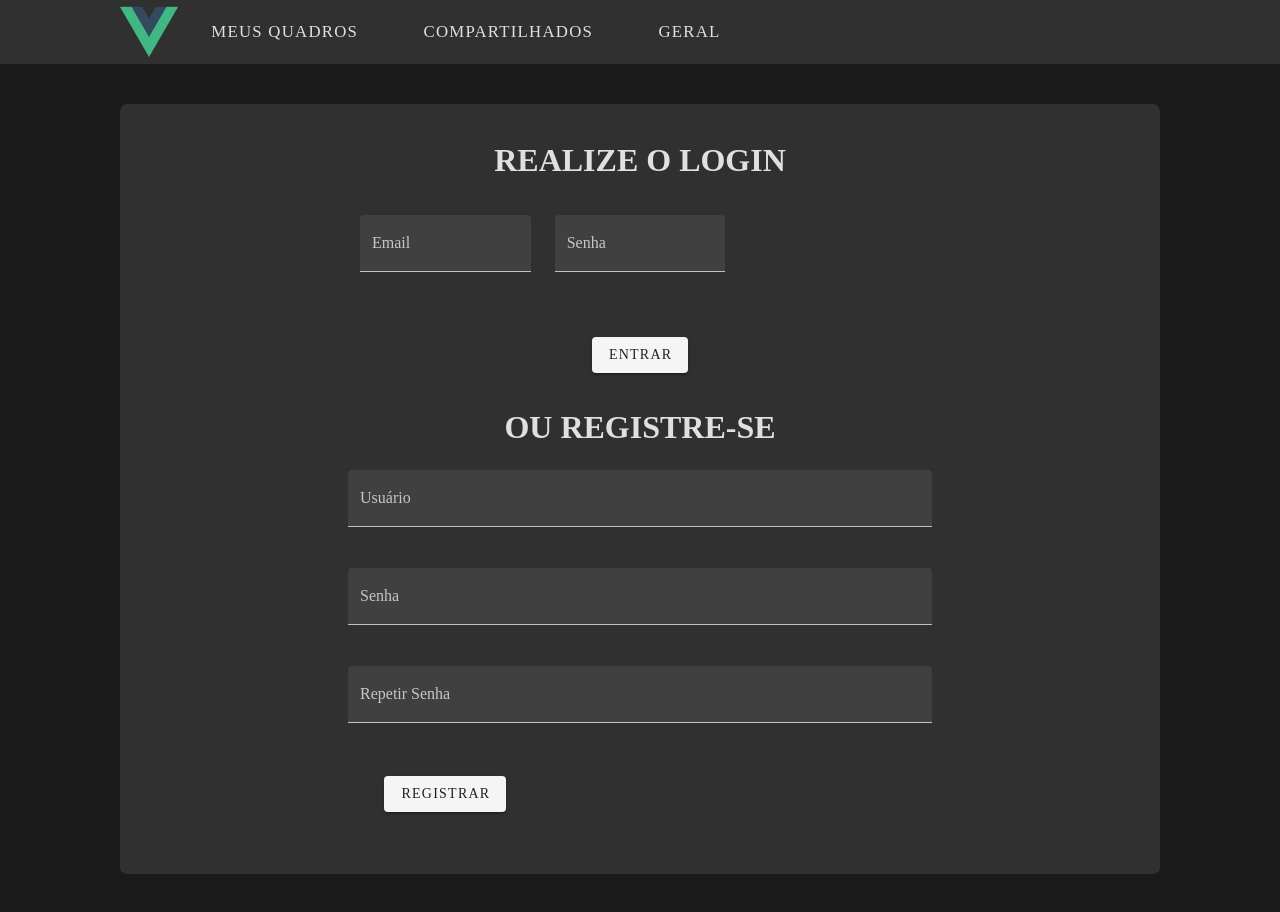
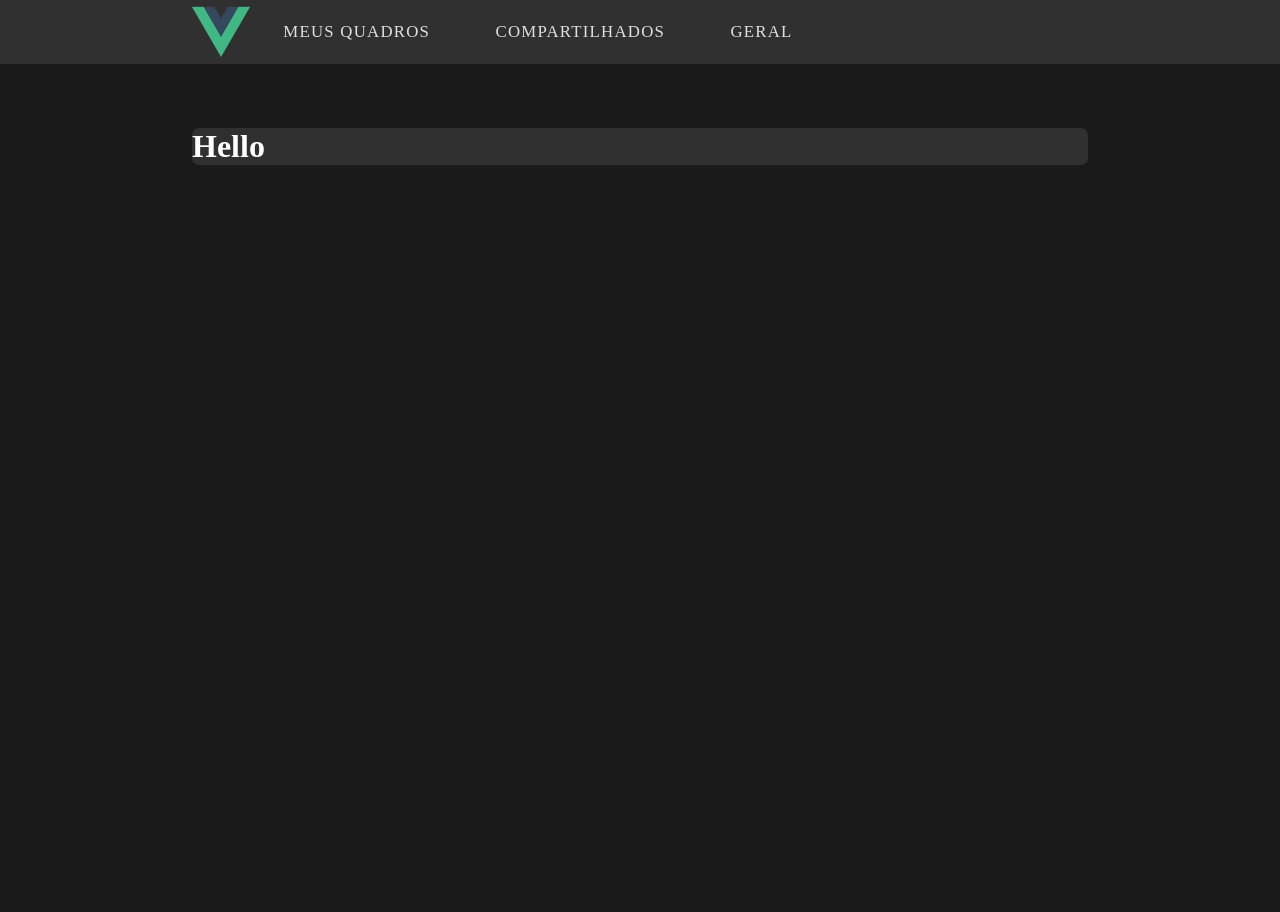
Before and after one commit to DSW-Projeto/frontend, a Vue app in the folder frontend/: page / in a window 1280 px wide. After the commit the page ends 800 px from the top, so only its background shows below. Built offline with nearby package versions, Linux system fonts and the light colour scheme.

Commit message:
Roteamento inicial

```diff
--- a/frontend/src/App.vue
+++ b/frontend/src/App.vue
@@ -2,7 +2,8 @@
   <div id="app">
     <NavBar />
     <div class="appcontainer">
-      <LoginC />
+      <LoginC v-if="existe"/>
+      <router-view></router-view>
     </div>
   </div>
 </template>
@@ -14,8 +15,15 @@ export default {
   name: 'App',
   components: {
     NavBar, LoginC
+  },
+  data(){
+    return{
+      existe:false,
+    }
   }
 }
+
+
 </script>
 
 <style>
@@ -32,7 +40,13 @@ body {
 
 .appcontainer{
   background-color: var(--background);
-  margin: 5vh 15vh 5vh 15vh;
+  margin: 5vw 15vw 5vw 15vw;
   border-radius: 7px;
 }
+
+@media(max-width: 600px){
+  .appcontainer{
+    background-color: black;
+  }
+}
 </style>
--- a/frontend/src/components/HelloWorld.vue
+++ b/frontend/src/components/HelloWorld.vue
@@ -1,20 +1,20 @@
 <template>
   <div class="hello">
-    <h1>{{ msg }}</h1>
+    <h1>Hello</h1>
   </div>
 </template>
 
 <script>
 export default {
-  name: 'HelloWorld',
-  props: {
-    msg: String
-  }
+  name: 'HelloWorld'
 }
 </script>
 
 <!-- Add "scoped" attribute to limit CSS to this component only -->
 <style scoped>
+h1{
+  color:white;
+}
 h3 {
   margin: 40px 0 0;
 }
--- a/frontend/src/components/LoginC.vue
+++ b/frontend/src/components/LoginC.vue
@@ -6,11 +6,11 @@
         <v-form v-model="valid">
           <v-container>
             <v-row>
-              <v-col cols="12" sm="6" md="4">
+              <v-col cols="12" sm="6" md="6">
                 <v-text-field dark autocomplete="null" no-autocomplete placeholder="exemplo@mail.com" label="Email"
                   filled :rules="emailRules" required></v-text-field>
               </v-col>
-              <v-col cols="12" sm="6" md="4">
+              <v-col cols="12" sm="6" md="6">
                 <v-text-field dark filled v-model="firstname" :rules="nameRules" placeholder="Senha" label="Senha"
                   required></v-text-field>
               </v-col>
@@ -36,7 +36,7 @@
                 label="Repetir Senha" required></v-text-field>
             </v-row>
             <v-row>
-              <v-col cols="12" sm="6" md="4" align="center"><v-btn>REGISTRAR</v-btn></v-col>
+              <v-col><v-btn>REGISTRAR</v-btn></v-col>
             </v-row>
           </v-container>
         </v-form>
--- a/frontend/src/components/shared/Nav-bar.vue
+++ b/frontend/src/components/shared/Nav-bar.vue
@@ -25,12 +25,12 @@ export default {
 }
 .nav {
     padding: 3px;
-    padding-left: 15vh;
+    padding-left: 15vw;
     display: flex;
     flex-wrap: wrap;
     align-items: center;
     background-color: var(--background);
-    height: 8vh;
+    height: 5vw;
 }
 
 .nav-list {
--- a/frontend/src/main.js
+++ b/frontend/src/main.js
@@ -4,16 +4,18 @@ import App from './App.vue'
 import vuetify from './plugins/vuetify'
 
 /*Imports de componentes*/
+import HelloWorld from './components/HelloWorld.vue'
+
 Vue.use(Router)
 
 const router = new Router({
   mode: 'history',
-//  routes: [
-//    {
-//      path: '/',
-//      name: 'home',
-//      component: Homepage
-//    }]
+  routes: [
+    {
+      path: '/',
+      name: 'home',
+      component: HelloWorld
+    }]
 })
 
 new Vue({
```
